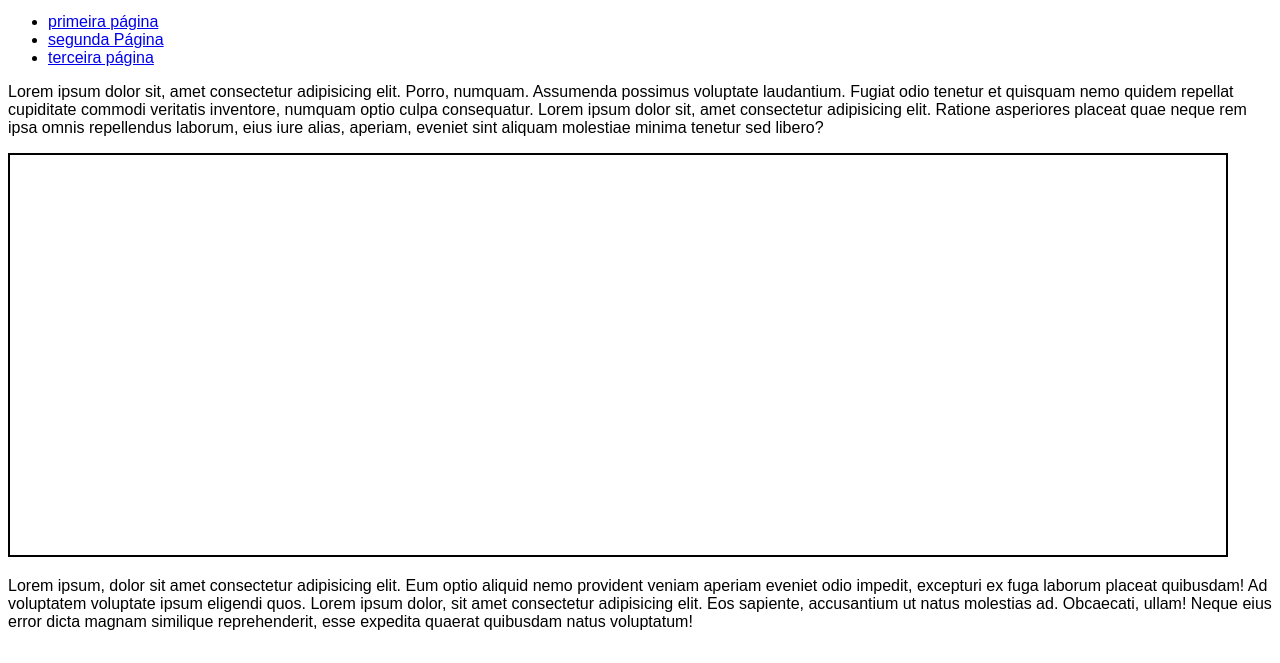
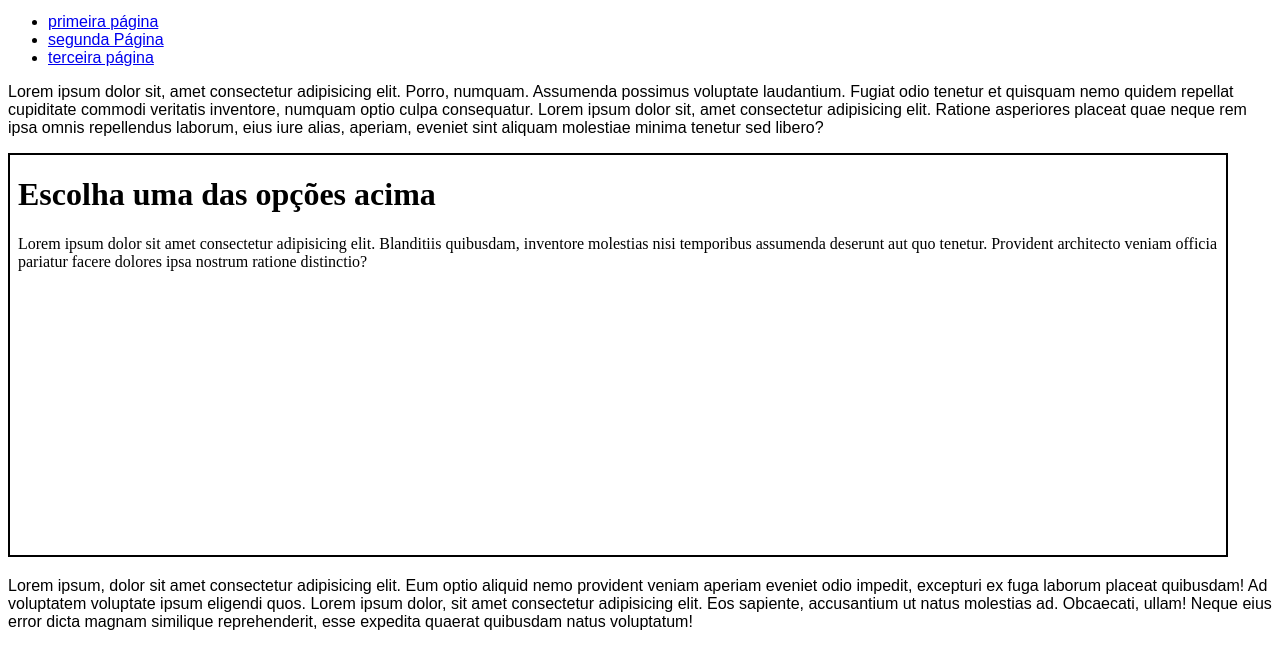
Before and after one commit to alexsandroptorres-sketch/HTML-CSS, a plain HTML site: page exercicios/ex024/iframe003.html in a window 1280 px wide. Shown: the part 137-800 px from the top of the page. Drawn offline with Linux system fonts and the light colour scheme.

Commit message:
iframe ex 003

```diff
--- a/exercicios/ex024/iframe003.html
+++ b/exercicios/ex024/iframe003.html
@@ -44,7 +44,7 @@
       tenetur sed libero?
     </p>
 
-    <iframe id="tela" name="frame" src="">Infelizmente seu navegador nao e compatível com isso</iframe>
+    <iframe id="tela" name="frame" srcdoc="<h1>Escolha uma das opções acima</h1><p>Lorem ipsum dolor sit amet consectetur adipisicing elit. Blanditiis quibusdam, inventore molestias nisi temporibus assumenda deserunt aut quo tenetur. Provident architecto veniam officia pariatur facere dolores ipsa nostrum ratione distinctio?<p/>">Infelizmente seu navegador nao e compatível com isso</iframe>
 
     <p>Lorem ipsum, dolor sit amet consectetur adipisicing elit. Eum optio aliquid nemo provident veniam aperiam eveniet odio impedit, excepturi ex fuga laborum placeat quibusdam! Ad voluptatem voluptate ipsum eligendi quos. Lorem ipsum dolor, sit amet consectetur adipisicing elit. Eos sapiente, accusantium ut natus molestias ad. Obcaecati, ullam! Neque eius error dicta magnam similique reprehenderit, esse expedita quaerat quibusdam natus voluptatum!</p>
   </body>
```
